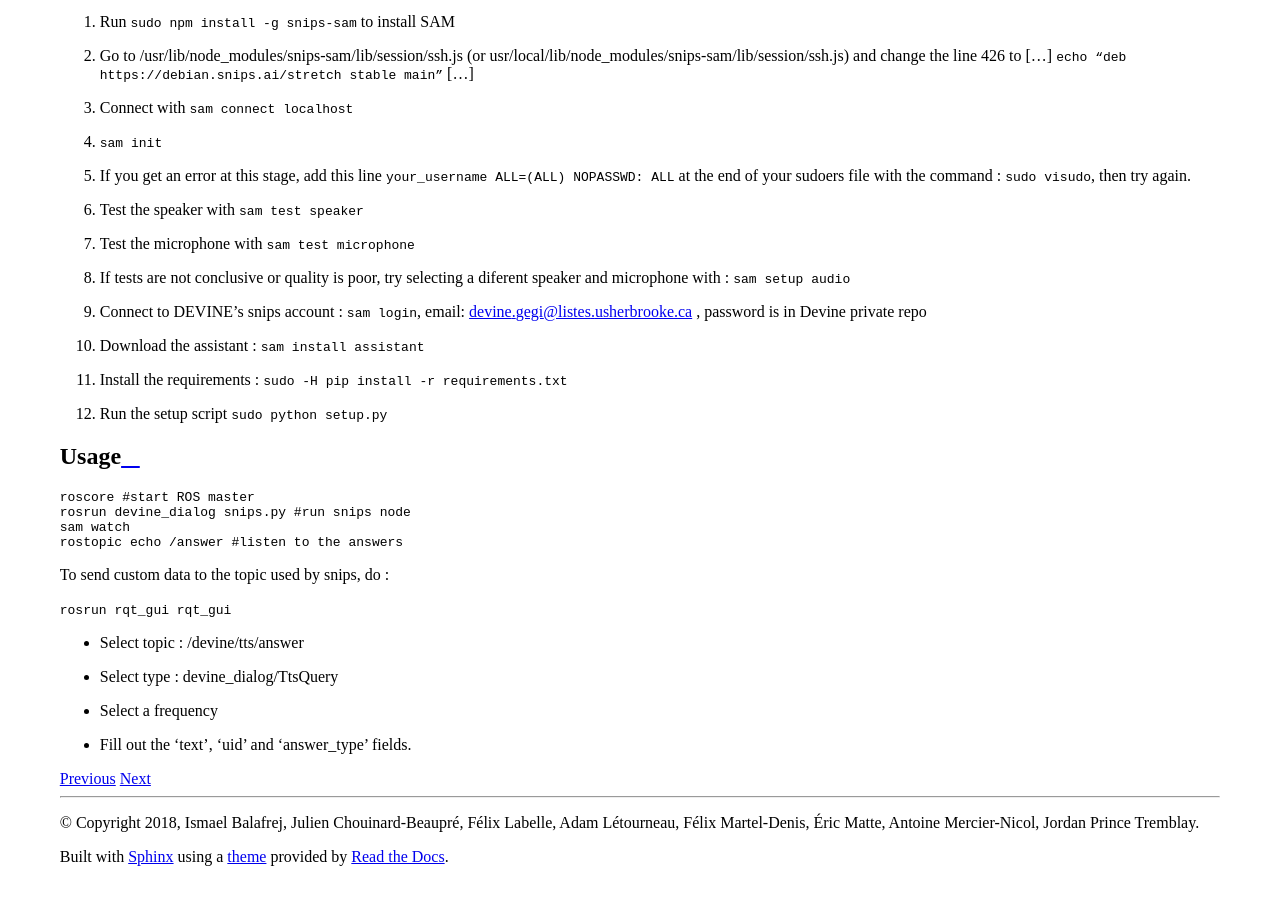
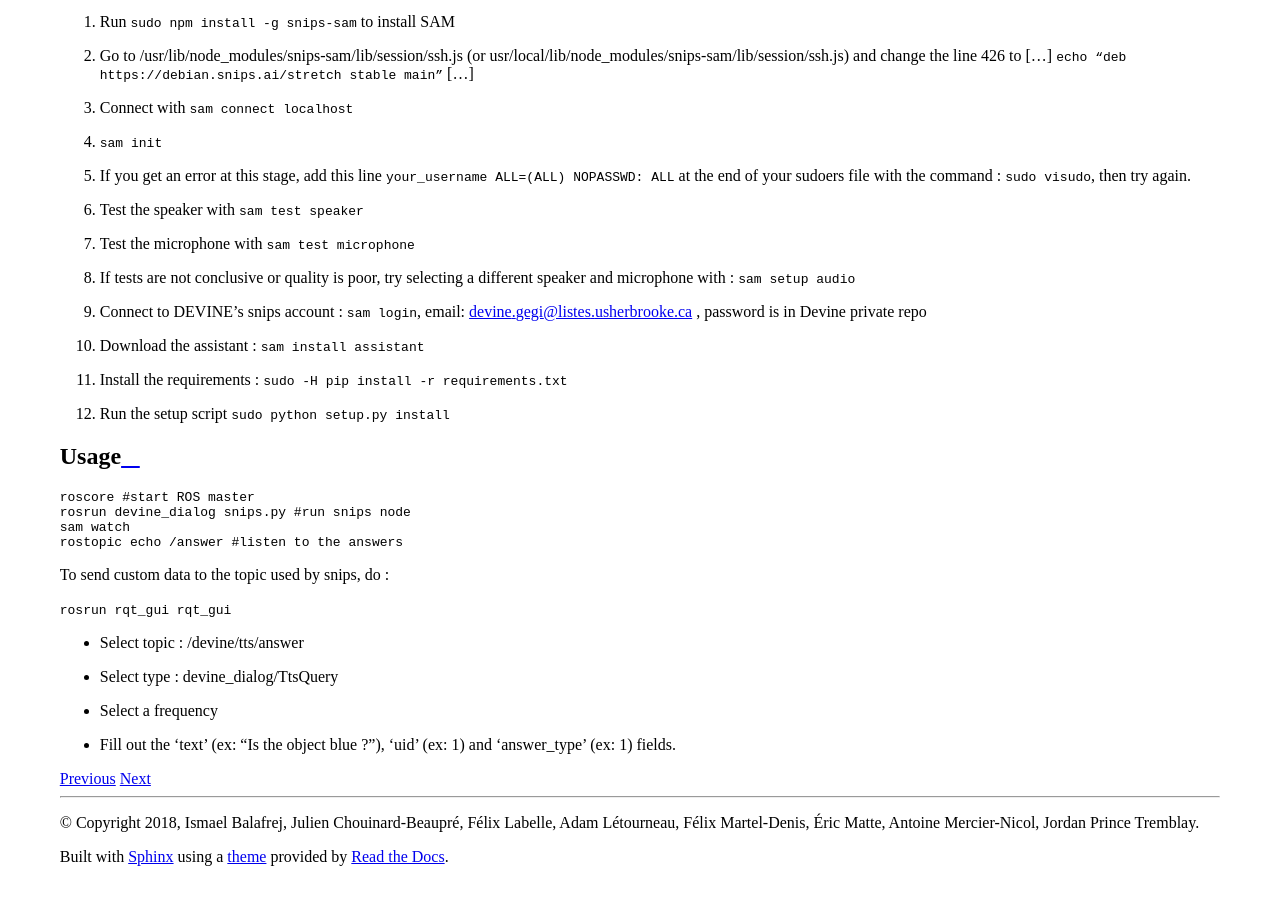
Before and after one commit to devineproject/DEVINE, a Sphinx documentation site: the page built from docs/source/modules/audio/index.rst, in a window 1280 px wide and 900 px high, scrolled down 690 px. Built offline with Sphinx 7.4.7 and the Read the Docs theme 2.0.0, drawn with Linux system fonts in a browser that asks for light colours.

```diff
--- a/docs/source/modules/audio/index.rst
+++ b/docs/source/modules/audio/index.rst
@@ -18,11 +18,11 @@ Installation with SAM
 5. If you get an error at this stage, add this line ``your_username ALL=(ALL) NOPASSWD: ALL`` at the end of your sudoers file with the command : ``sudo visudo``, then try again.
 6. Test the speaker with ``sam test speaker``
 7. Test the microphone with ``sam test microphone``
-8. If tests are not conclusive or quality is poor, try selecting a diferent speaker and microphone with : ``sam setup audio``
+8. If tests are not conclusive or quality is poor, try selecting a different speaker and microphone with : ``sam setup audio``
 9. Connect to DEVINE's snips account : ``sam login``, email: devine.gegi@listes.usherbrooke.ca , password is in Devine private repo
 10. Download the assistant : ``sam install assistant``
 11. Install the requirements : ``sudo -H pip install -r requirements.txt``
-12. Run the setup script ``sudo python setup.py``
+12. Run the setup script ``sudo python setup.py install``
 
 
 Usage
@@ -44,7 +44,8 @@ To send custom data to the topic used by snips, do :
 - Select topic : /devine/tts/answer
 - Select type : devine_dialog/TtsQuery
 - Select a frequency
-- Fill out the 'text', 'uid' and 'answer_type' fields.
+- Fill out the 'text' (ex: "Is the object blue ?"), 'uid' (ex: 1) and 'answer_type' (ex: 1) fields.
+
 
 
 
```
Also changed, not shown: 2 other files.
